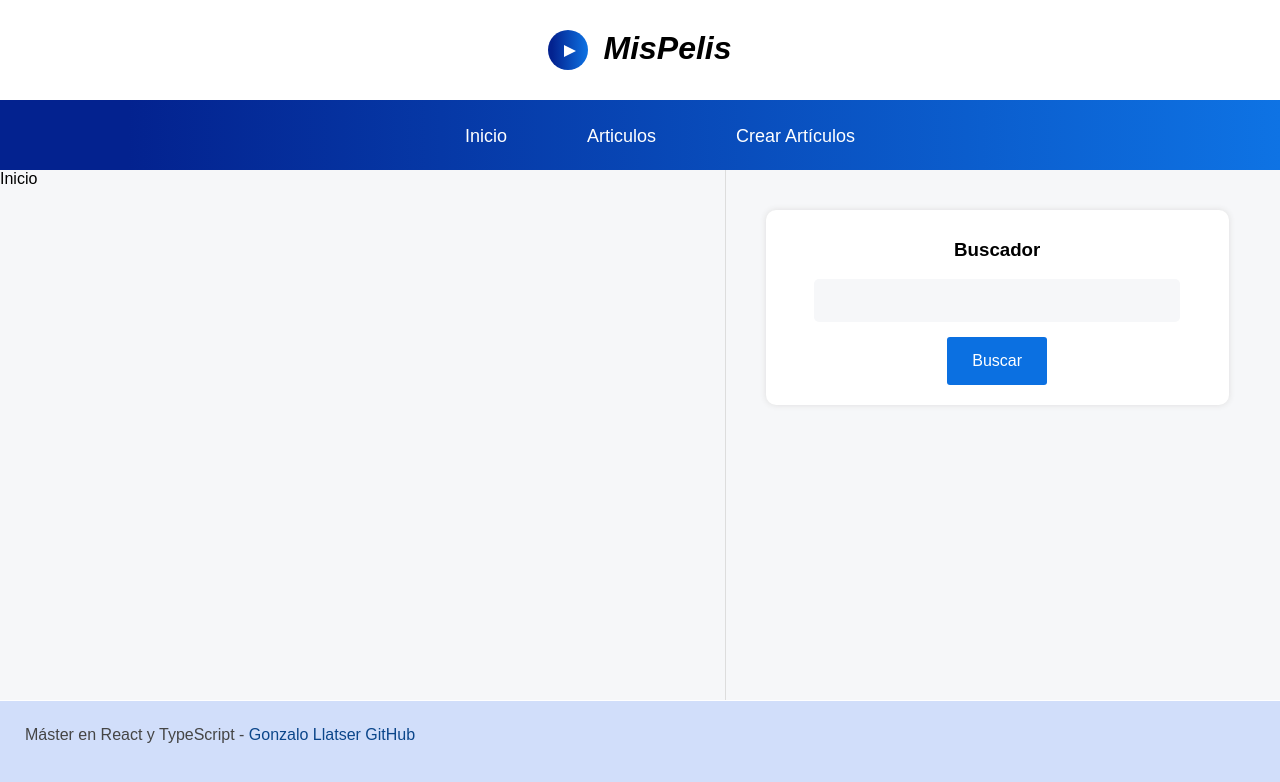
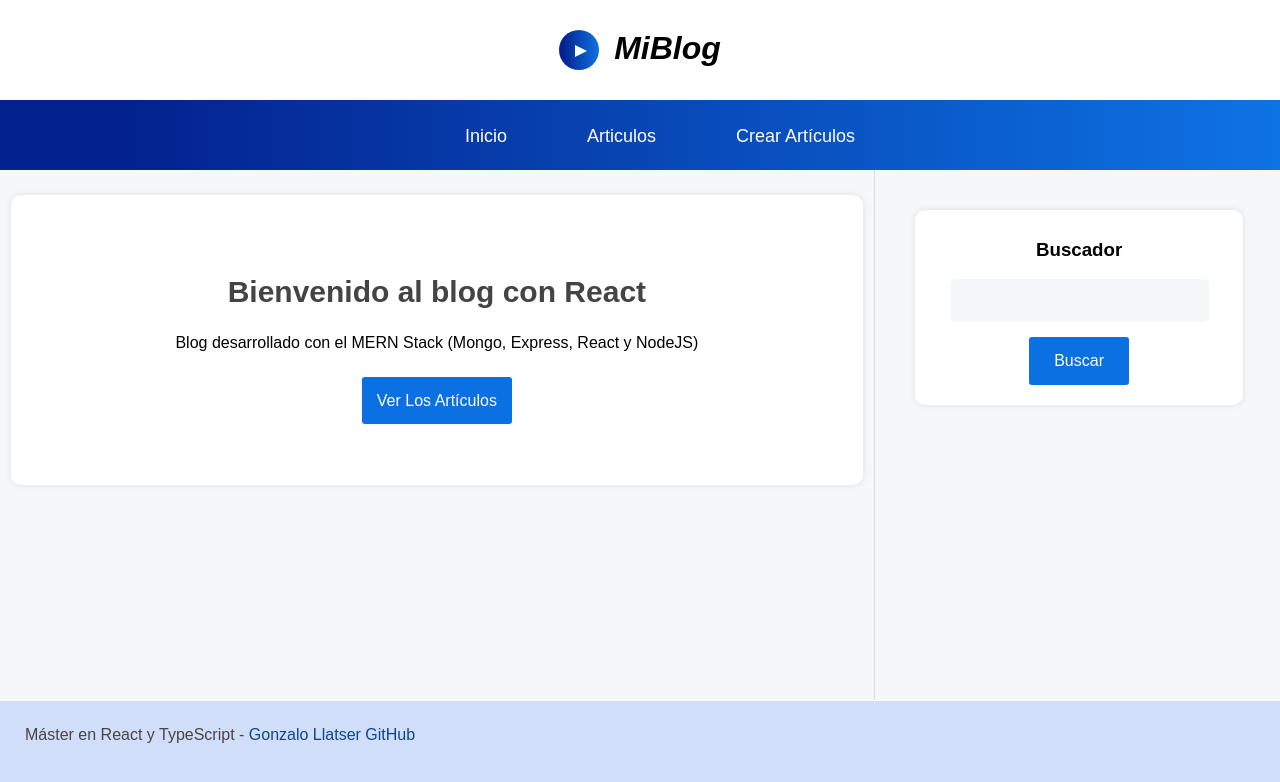
Before and after one commit to GonzaloLlatser/gl_0923_Blog_MERN_Stack, a React (Vite) app in the folder Blog-Mern-Completo/: page / in a window 1280 px wide. Shown: the top 782 px of the page. Built offline with nearby package versions, Linux system fonts and the light colour scheme; the HTML template or start-up script is replaced by a standard one.

Commit message:
style: Crea y da estilos generales a la pagina inicial.

```diff
--- a/Blog-Mern-Completo/src/components/layout/Header.jsx
+++ b/Blog-Mern-Completo/src/components/layout/Header.jsx
@@ -7,7 +7,7 @@
       <div className="logo">
         <div class="play"></div>
       </div>
-      <h1>MisPelis</h1>
+      <h1>MiBlog</h1>
     </header>
   )
 }
--- a/Blog-Mern-Completo/src/components/pages/Inicio.jsx
+++ b/Blog-Mern-Completo/src/components/pages/Inicio.jsx
@@ -1,7 +1,13 @@
 import React from 'react'
+import {Link} from 'react-router-dom'
+
 
 export const Inicio = () => {
   return (
-    <div>Inicio</div>
+    <div className='jumbo'>
+      <h1>Bienvenido al blog con React</h1>
+      <p>Blog desarrollado con el MERN Stack (Mongo, Express, React y NodeJS)</p>
+      <Link to = '/Articulos' className='button'>Ver los artículos</Link>
+    </div>
   )
 }
--- a/Blog-Mern-Completo/src/index.css
+++ b/Blog-Mern-Completo/src/index.css
@@ -116,9 +116,31 @@
   padding-right: 25px;
 }
 
+.jumbo{
+  width: 85%;
+  padding: 55px;
+  padding-bottom: 75px;
+  background: white;
+  border-radius: 10px;
+  box-shadow: 0px 0px 6px #ddd;
+  margin: 25px auto;
+}
+
+.jumbo h1{
+  font-size: 30px;
+  color: #444;
+}
+
+.jumbo p{
+  display: block;
+  margin-bottom: 40px;
+}
+
+.button,
 button,
 input[type="submit"],
 input[type="button"]{
+  text-decoration: none;
   width: 100px;
   background: #0b70e1;
   color: white;
```
